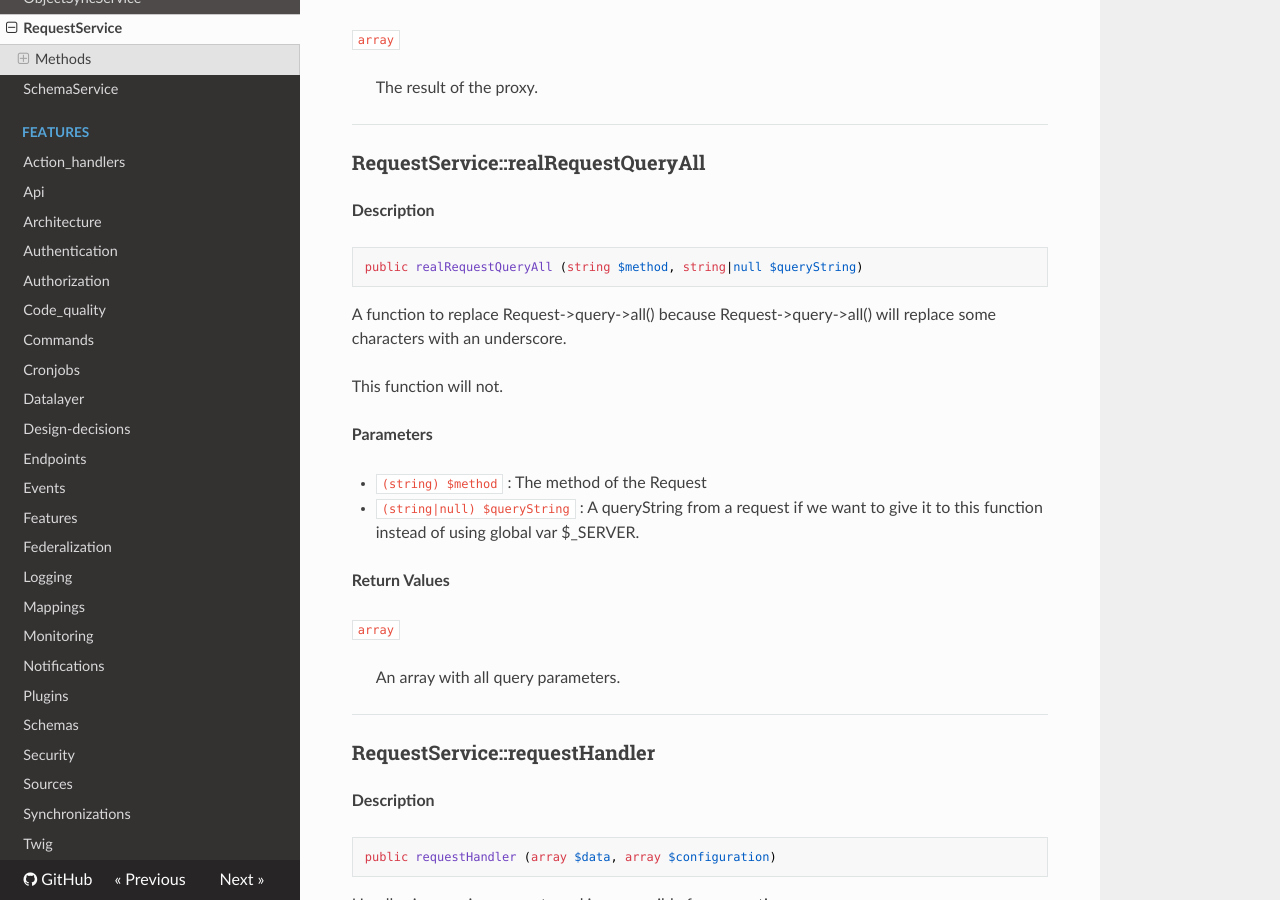
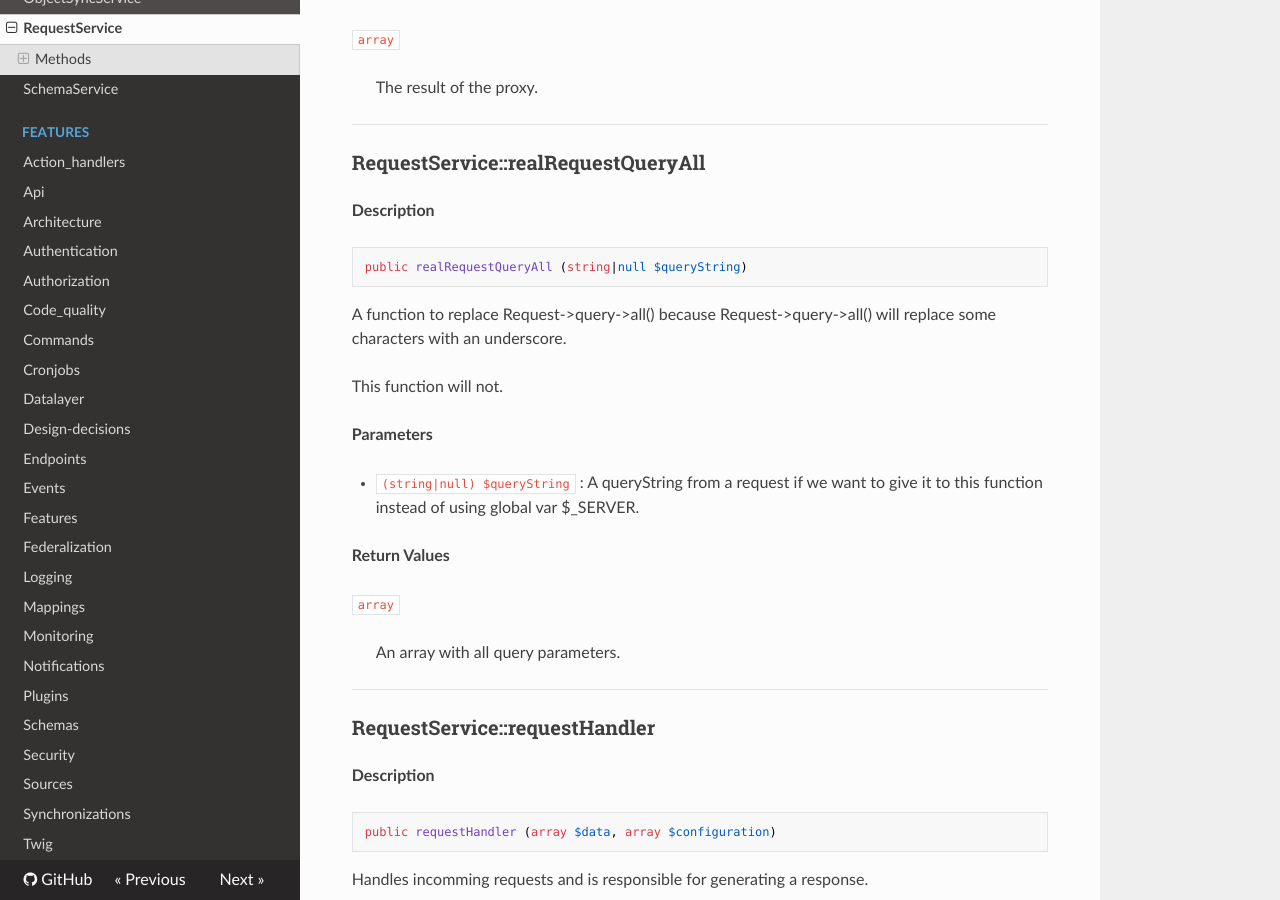
Before and after one commit to CommonGateway/CoreBundle, an MkDocs documentation site: the page built from docs/classes/Service/RequestService.md, in a window 1280 px wide and 900 px high, scrolled down 4337 px. Built offline with MkDocs 1.6.1, drawn with Linux system fonts in a browser that asks for light colours; nearby versions of some CDN libraries.

Commit message:
Update phpdoc

````diff
--- a/docs/classes/Service/RequestService.md
+++ b/docs/classes/Service/RequestService.md
@@ -252,7 +252,7 @@ Determines the proxy source from configuration, then use proxy handler to proxy
 **Description**
 
 ```php
-public realRequestQueryAll (string $method, string|null $queryString)
+public realRequestQueryAll (string|null $queryString)
 ```
 
 A function to replace Request->query->all() because Request->query->all() will replace some characters with an underscore.
@@ -261,8 +261,6 @@ This function will not.
 
 **Parameters**
 
-* `(string) $method`
-: The method of the Request
 * `(string|null) $queryString`
 : A queryString from a request if we want to give it to this function instead of using global var $_SERVER.
 
````
